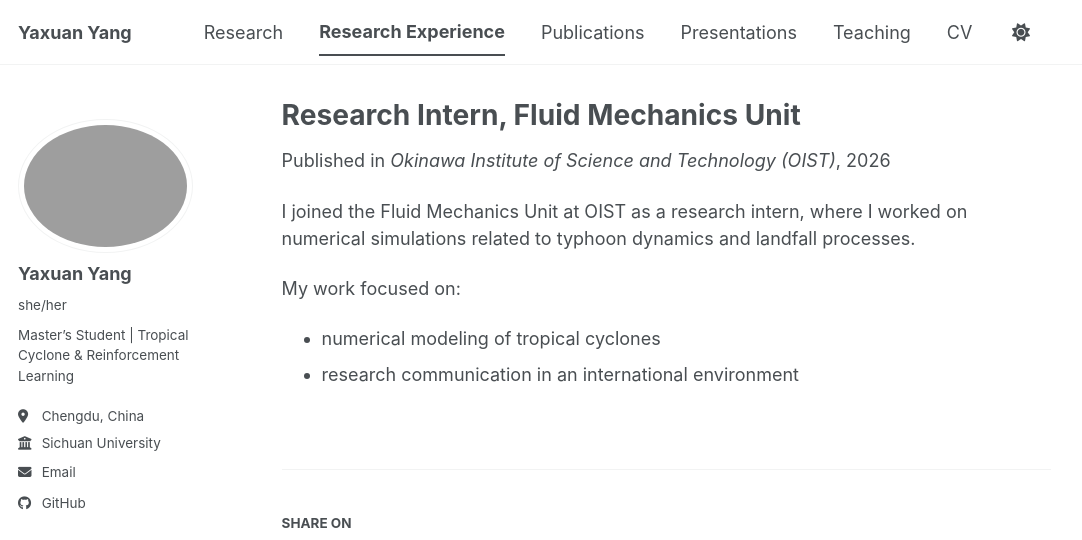
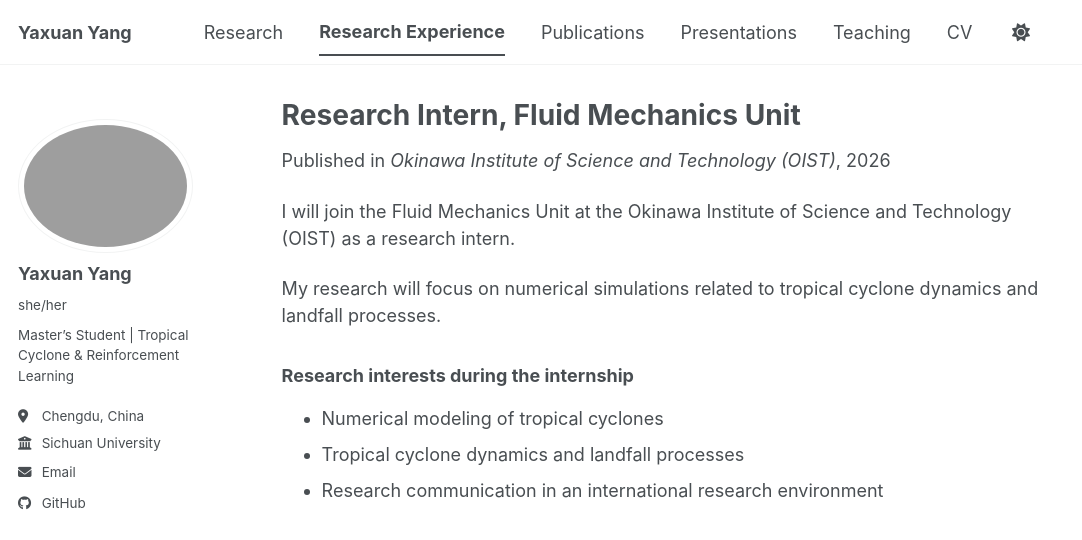
Before and after one commit to yyx-git/yyx-git.github.io, a Jekyll site: the page built from _experience/oist_internship.md, in a window 1280 px wide and 1400 px high. Shown: the top 540 px of the window, without its empty margins (0-1082 px from the left). Built offline with Jekyll 4.4.1, drawn with Linux system fonts in a browser that asks for light colours; a script bundle is joined from its source files by our own code; library files that are not in the unit come from our copies; some of the changed text lies outside the part shown.

Commit message:
Revise OIST internship entry with future perspective
Updated internship details and added research interests.

```diff
--- a/_experience/oist_internship.md
+++ b/_experience/oist_internship.md
@@ -2,14 +2,30 @@
 title: "Research Intern, Fluid Mechanics Unit"
 collection: experience
 type: "Research Internship"
-permalink: /experience/oist_internship
+permalink: /experience/oist_internship/
 venue: "Okinawa Institute of Science and Technology (OIST)"
-date: 10/2026-03/2027
+date_text: "October 2026 – March 2027"
 location: "Okinawa, Japan"
+excerpt: "I will join the Fluid Mechanics Unit at OIST as a research intern, where I will work on numerical simulations related to tropical cyclone dynamics and landfall processes."
 ---
 
-I joined the Fluid Mechanics Unit at OIST as a research intern, where I worked on numerical simulations related to typhoon dynamics and landfall processes.
+I will join the Fluid Mechanics Unit at the Okinawa Institute of Science and Technology (OIST) as a research intern.
 
-My work focused on:
-- numerical modeling of tropical cyclones
-- research communication in an international environment
+My research will focus on numerical simulations related to tropical cyclone dynamics and landfall processes.
+
+### Research interests during the internship
+
+- Numerical modeling of tropical cyclones
+- Tropical cyclone dynamics and landfall processes
+- Research communication in an international research environment
+
+### Offer Letter
+
+<iframe
+  src="/files/Offer_Letter.pdf"
+  width="100%"
+  height="900px"
+  style="border: none;">
+</iframe>
+
+[Open the offer letter in a new tab](/files/OIST_Offer_Letter.pdf)
```
